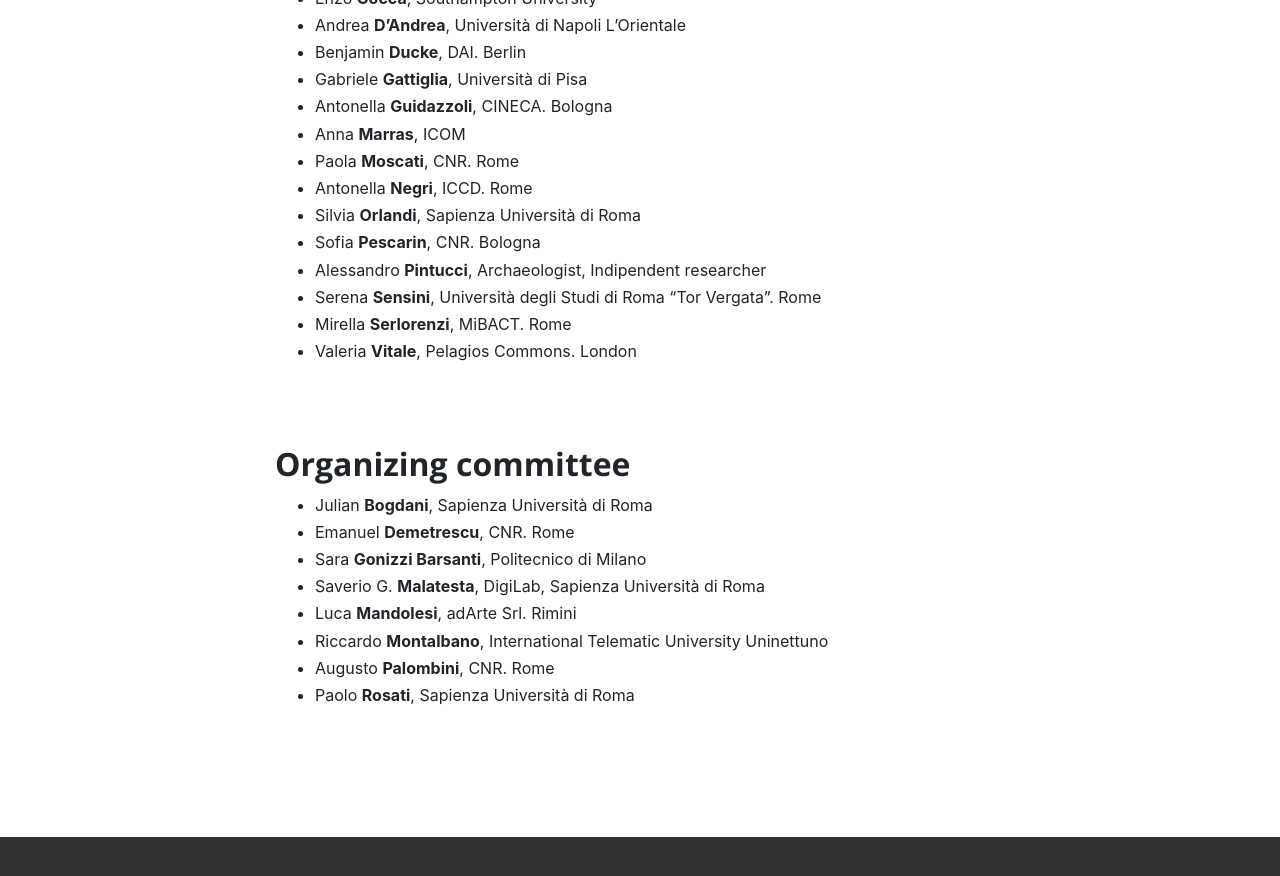
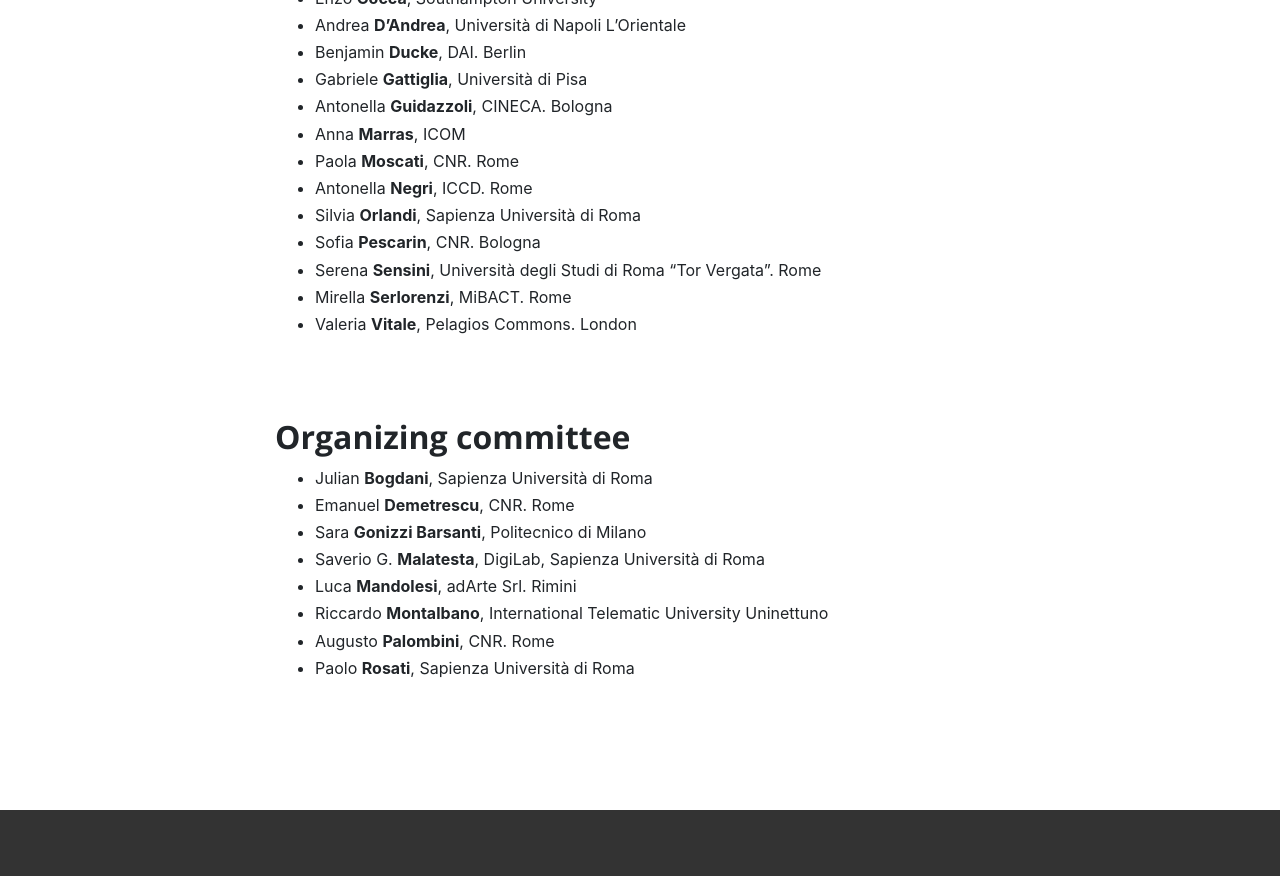
Before and after one commit to archeofoss/archeofoss2020, a Jekyll site: the page built from en/index.md, in a window 1280 px wide and 900 px high, scrolled down 6729 px. Shown: the top 876 px of the window. Built offline with Jekyll 4.4.1, drawn with Linux system fonts in a browser that asks for light colours; nearby versions of some CDN libraries.

Commit message:
Update index.md

```diff
--- a/en/index.md
+++ b/en/index.md
@@ -184,7 +184,6 @@
 - Antonella **Negri**, ICCD. Rome
 - Silvia **Orlandi**, Sapienza Università di Roma
 - Sofia **Pescarin**, CNR. Bologna
-- Alessandro **Pintucci**, Archaeologist, Indipendent researcher
 - Serena **Sensini**, Università degli Studi di Roma "Tor Vergata". Rome
 - Mirella **Serlorenzi**, MiBACT. Rome
 - Valeria **Vitale**, Pelagios Commons. London
```
